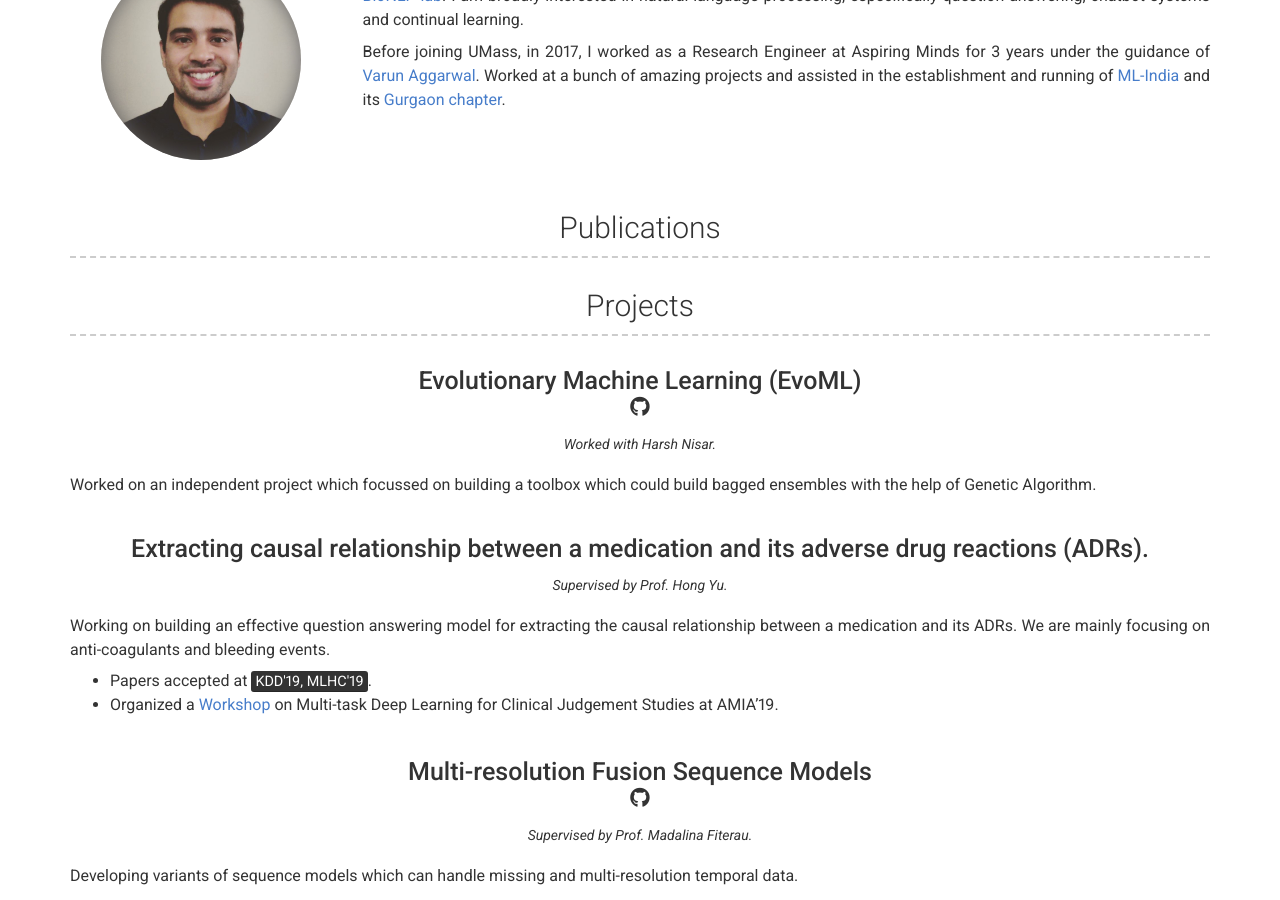
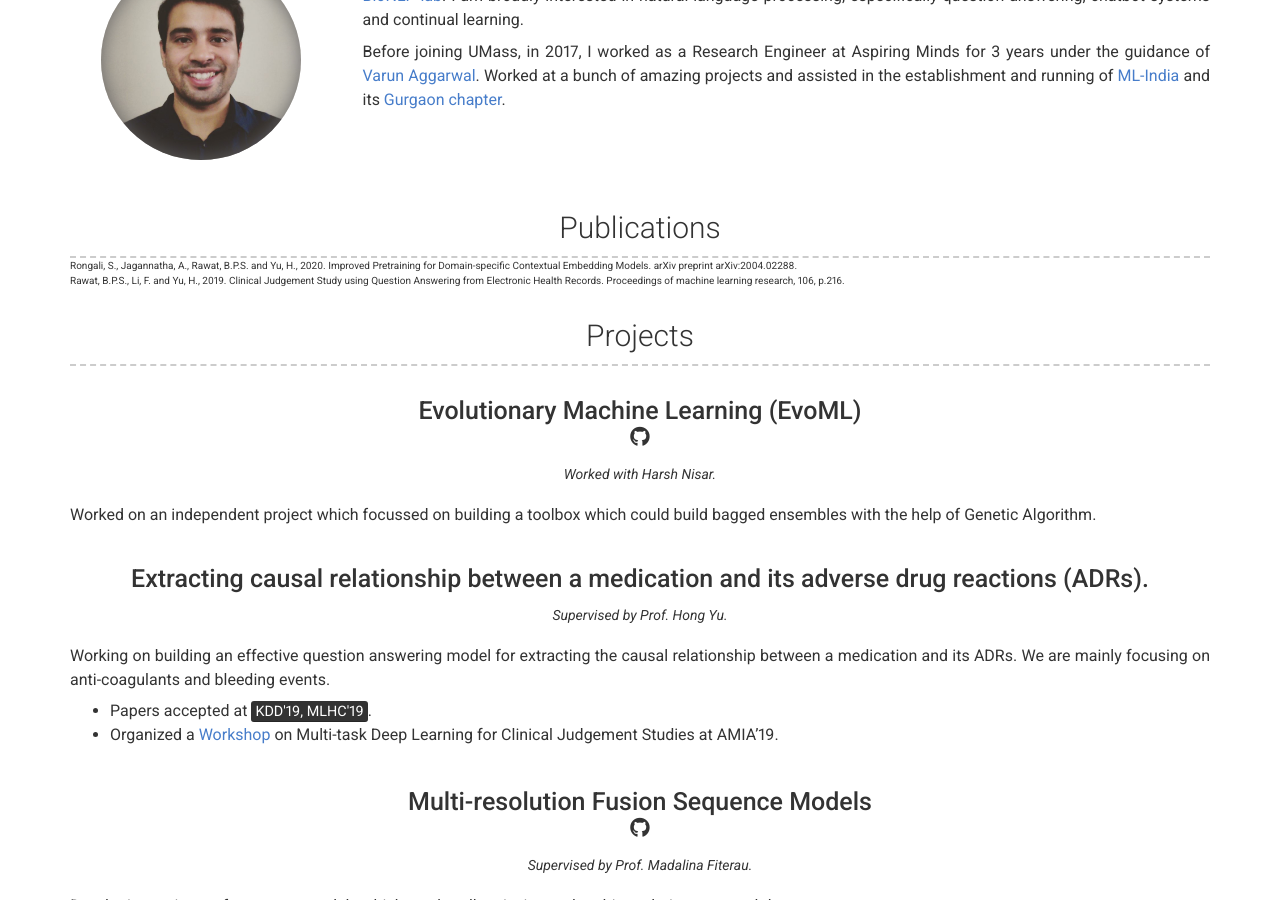
Before and after one commit to bsinghpratap/bsinghpratap.github.io, a Jekyll site: the page built from index.md, in a window 1280 px wide and 900 px high, scrolled down 342 px. Built offline with Jekyll 4.4.1, drawn with Linux system fonts in a browser that asks for light colours; nearby versions of some CDN libraries; some of the changed text lies outside the part shown.

Commit message:
website updated

```diff
--- a/_data/education.yml
+++ b/_data/education.yml
@@ -6,7 +6,7 @@
   quote: >
     Major: Electrical Engineering
   description: | # this will include new lines to allow paragraphs
-    Worked as a part of the robotics and research group: zIne under the guidance of Dr. Rajesh Kumar.
+    Worked as a part of the robotics and research group: [zIne](http://zine.co.in/) under the guidance of Dr. Rajesh Kumar.
 
 - layout: left
   name: UMass-Amherst
--- a/_layouts/default.html
+++ b/_layouts/default.html
@@ -18,7 +18,9 @@
 
       <div class="container projects-container">
         <h3>Publications</h3>
-
+        Rongali, S., Jagannatha, A., Rawat, B.P.S. and Yu, H., 2020. Improved Pretraining for Domain-specific Contextual Embedding Models. arXiv preprint arXiv:2004.02288.
+        <br>
+        Rawat, B.P.S., Li, F. and Yu, H., 2019. Clinical Judgement Study using Question Answering from Electronic Health Records. Proceedings of machine learning research, 106, p.216.
       </div>
 
 
@@ -40,7 +42,7 @@
 
     </div>
   </main>
-  <h3></h3>
+
   {%- include footer.html -%}
   {% if site.darkmode == false %}
     <script src="{{ '/assets/js/index.js' | relative_url }}"></script>
```
